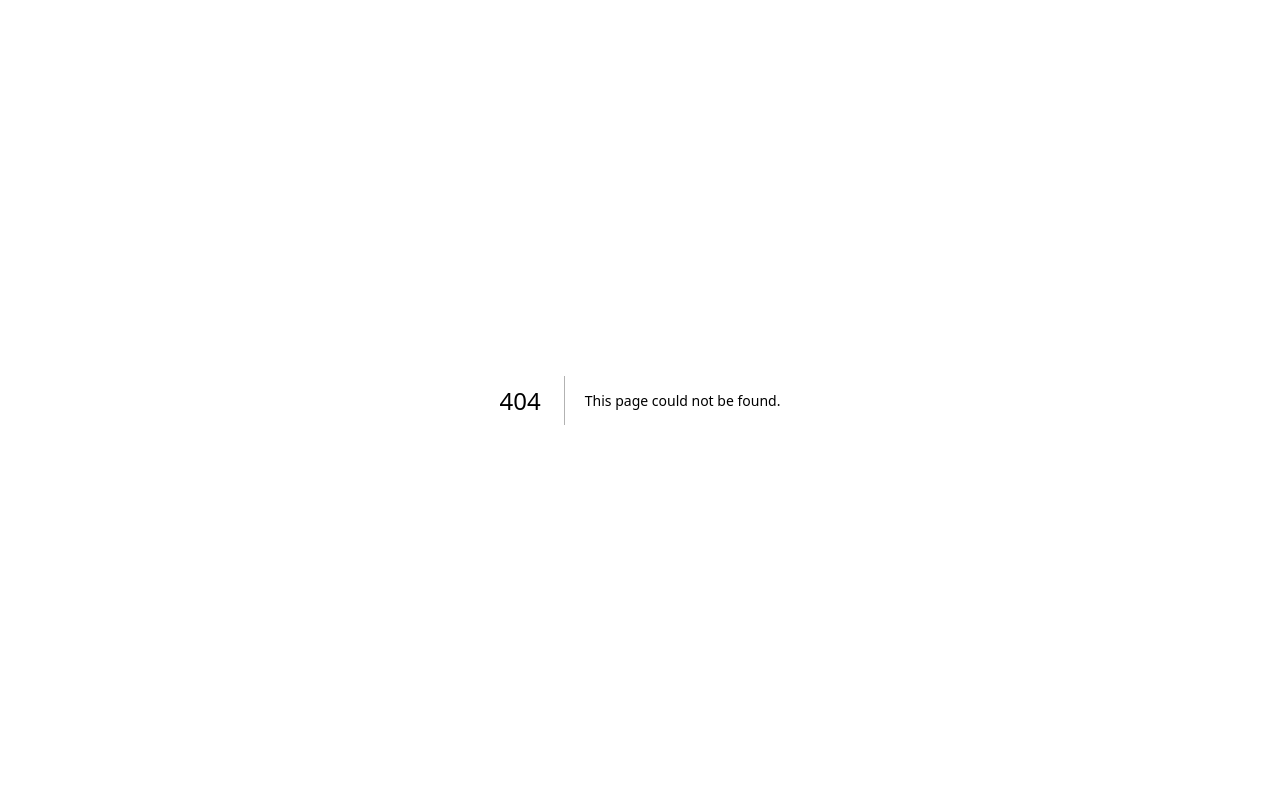
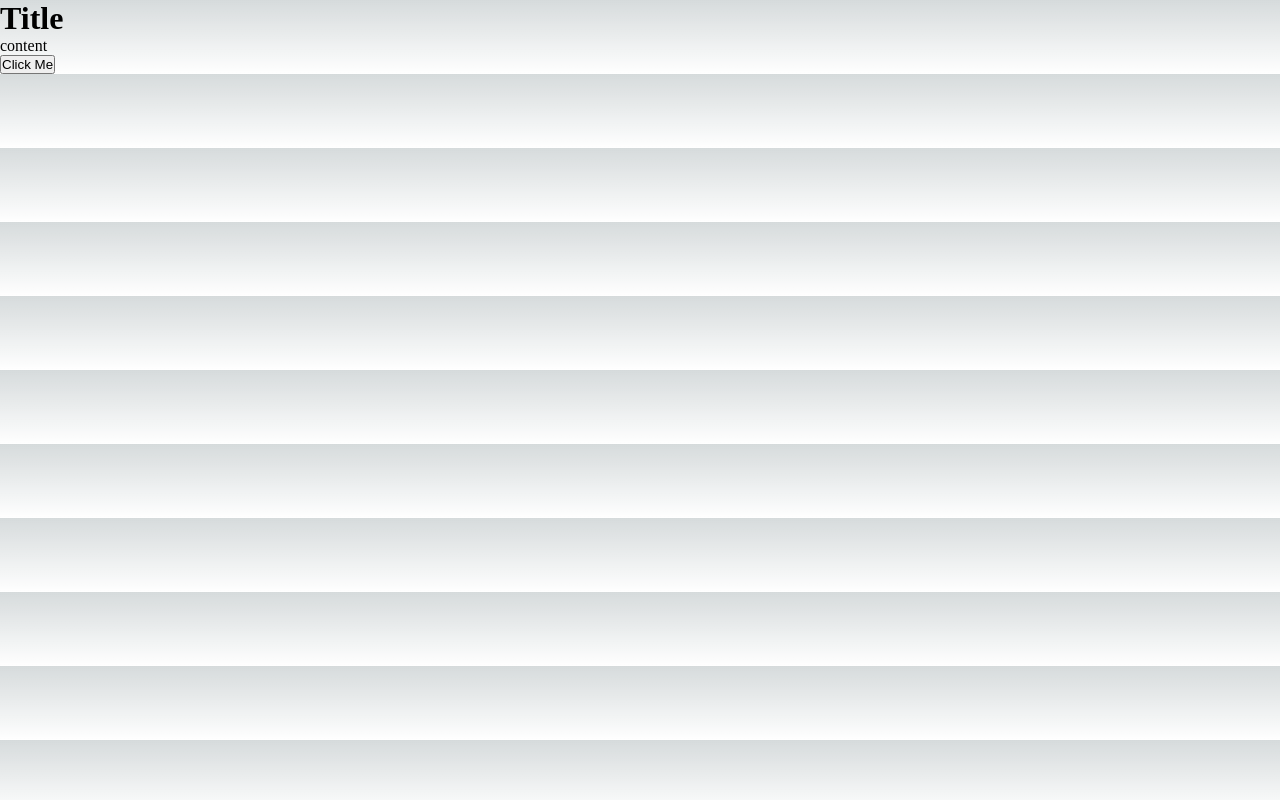
Before and after one commit to kiriensigo/zenn3, a Next.js app in the folder next/: page /hello_world in a window 1280 px wide. Before the commit this address had no page. Built offline with nearby package versions, Linux system fonts and the light colour scheme.

Commit message:
add button

```diff
--- /dev/null
+++ b/next/src/components/SimpleButton.tsx
@@ -0,0 +1,10 @@
+import React from "react";
+
+const SimpleButton: React.FC = () => {
+  const handleClick = () => {
+    console.log("Clicked!");
+  };
+  return <button onClick={handleClick}>Click Me</button>;
+};
+
+export default SimpleButton;
--- /dev/null
+++ b/next/src/pages/hello_world.tsx
@@ -0,0 +1,14 @@
+import type { NextPage } from "next";
+import SimpleButton from "@/components/SimpleButton";
+
+const HelloWorld: NextPage = () => {
+  return (
+    <>
+      <h1>Title</h1>
+      <p>content</p>
+      <SimpleButton />
+    </>
+  );
+};
+
+export default HelloWorld;
```
